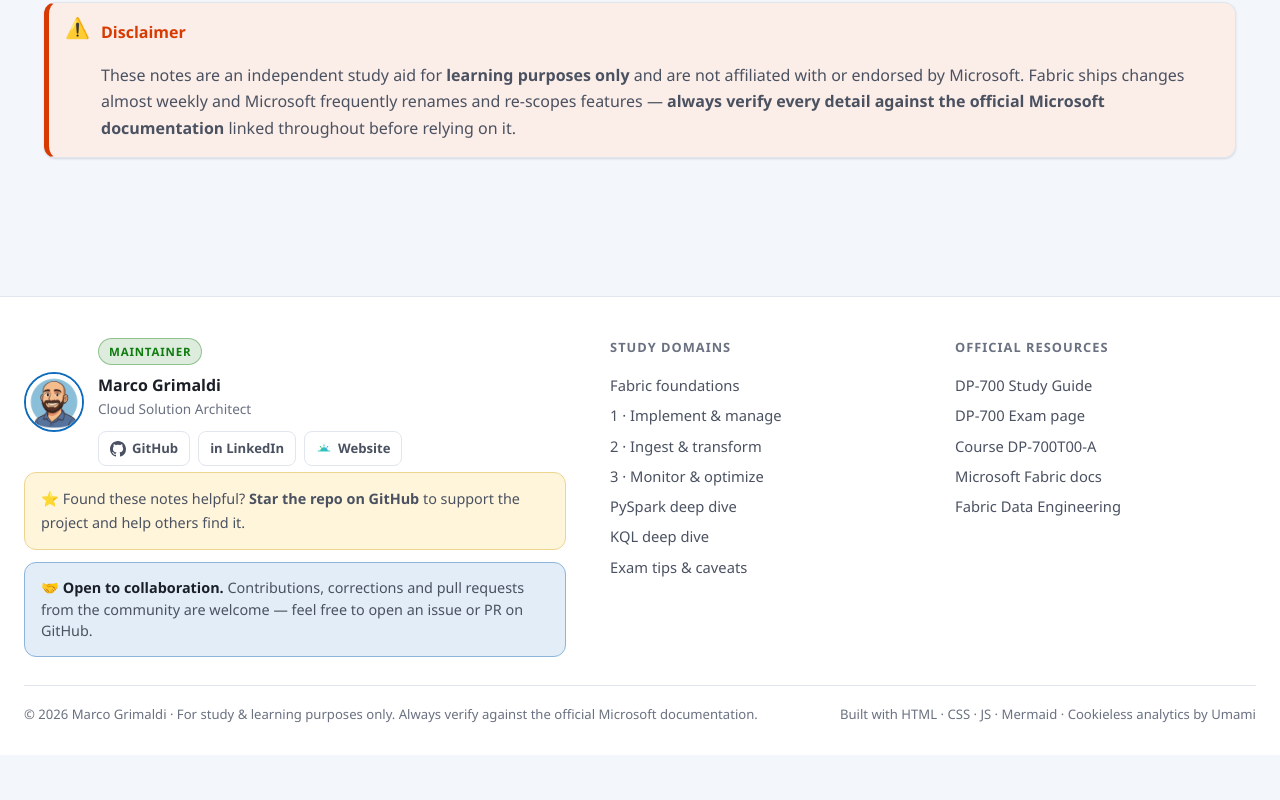
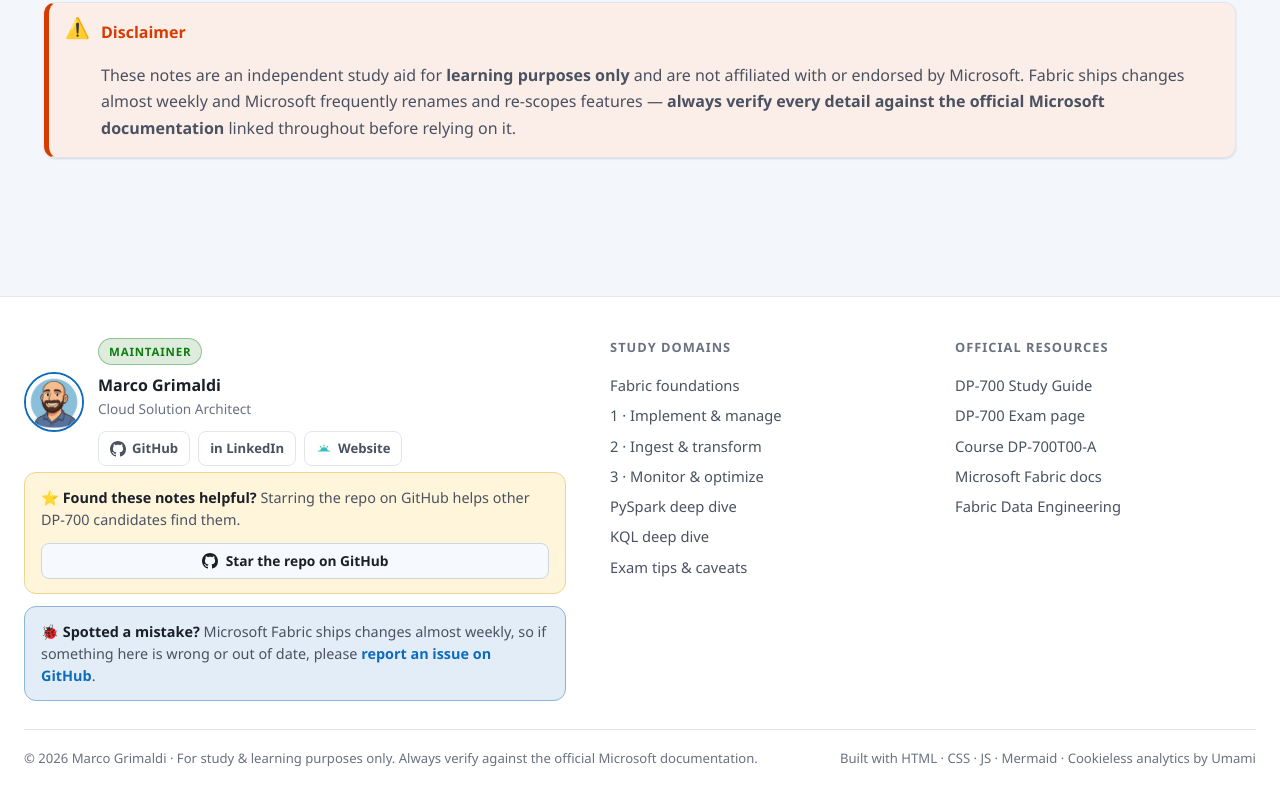
Before and after one commit to marcogrimaldi29/dp-700-study-notes-v2, a plain HTML site: page index.html in a window 1280 px wide. Shown: the part 2749-3549 px from the top of the page. Before the commit the page ends 3504 px from the top, so only its background shows below. Drawn offline with Linux system fonts and the light colour scheme.

Commit message:
Add support and issue CTAs
Refresh the repo callouts to better guide users to report issues and support the project. The README now includes dedicated support and issue-reporting sections, and the site banner adds a GitHub star action with matching styles.

```diff
--- a/assets/css/style.css
+++ b/assets/css/style.css
@@ -347,10 +347,10 @@
   background: color-mix(in srgb, var(--ms-green) 14%, transparent);
   border: 1px solid color-mix(in srgb, var(--ms-green) 38%, transparent);
   padding: 3px 10px; border-radius: 999px; margin-bottom: 7px; }
-.contrib-note { background: color-mix(in srgb, var(--ms-blue) 12%, var(--surface));
+.issue-note { background: color-mix(in srgb, var(--ms-blue) 12%, var(--surface));
   border: 1px solid color-mix(in srgb, var(--ms-blue) 40%, var(--border)); border-radius: var(--radius);
   padding: 14px 16px; margin-top: 12px; font-size: .9rem; color: var(--text-soft); line-height: 1.5; }
-.contrib-note strong { color: var(--text); }
+.issue-note strong { color: var(--text); }
 .footer-inner a { color: var(--text-soft); display: block; padding: 3px 0; font-size: .92rem; }
 .footer-inner a:hover { color: var(--ms-blue); }
 .author-card { display: flex; gap: 14px; align-items: center; }
@@ -365,6 +365,20 @@
 .author-links a img { width: 16px; height: 16px; flex: none; }
 .star-cta { background: color-mix(in srgb, var(--ms-amber) 14%, var(--surface)); border: 1px solid color-mix(in srgb, var(--ms-amber) 40%, var(--border));
   border-radius: var(--radius); padding: 14px 16px; margin-top: 6px; font-size: .9rem; color: var(--text-soft); }
+.star-cta strong { color: var(--text); }
+.star-cta p { margin: 0 0 12px; line-height: 1.5; }
+/* Inline link inside the banner: undo the footer's block-link styling. */
+.issue-note a { display: inline; padding: 0; font-size: inherit; color: var(--ms-blue); font-weight: 600; }
+/* Buttons grow to fill their row, so however they wrap the rows end flush.
+   Same pairing as the support callout on marcogrimaldi29.com. */
+.support-actions { display: flex; flex-wrap: wrap; gap: 8px; }
+.support-actions a { display: inline-flex; flex: 1 1 auto; justify-content: center; align-items: center; gap: 8px;
+  min-height: 36px; padding: 6px 14px; border-radius: var(--radius-sm); border: 1px solid transparent;
+  font-size: .86rem; font-weight: 600; transition: background .15s, border-color .15s, box-shadow .15s, transform .15s; }
+.support-actions a:hover { text-decoration: none; transform: translateY(-1px); }
+.support-actions svg { width: 16px; height: 16px; flex: none; }
+.support-actions .support-star { background: var(--surface-2); border-color: var(--border-strong); color: var(--text); }
+.support-actions .support-star:hover { background: var(--surface-3); border-color: var(--ms-blue); color: var(--text); }
 .footer-bottom { max-width: var(--maxw); margin: 28px auto 0; padding-top: 18px; border-top: 1px solid var(--border);
   font-size: .82rem; color: var(--text-muted); display: flex; justify-content: space-between; flex-wrap: wrap; gap: 10px; }
 
--- a/assets/js/main.js
+++ b/assets/js/main.js
@@ -102,8 +102,13 @@
               "</div>" +
             "</div>" +
           "</div>" +
-          '<div class="star-cta">⭐ Found these notes helpful? <strong>Star the repo on GitHub</strong> to support the project and help others find it.</div>' +
-          '<div class="contrib-note">🤝 <strong>Open to collaboration.</strong> Contributions, corrections and pull requests from the community are welcome — feel free to open an issue or PR on GitHub.</div>' +
+          '<div class="star-cta">' +
+            '<p>⭐ <strong>Found these notes helpful?</strong> Starring the repo on GitHub helps other DP-700 candidates find them.</p>' +
+            '<div class="support-actions">' +
+              '<a class="support-star" href="https://github.com/marcogrimaldi29/dp-700-study-notes-v2" target="_blank" rel="noopener"><svg viewBox="0 0 16 16" width="16" height="16" fill="currentColor" aria-hidden="true"><path d="M8 0C3.58 0 0 3.58 0 8c0 3.54 2.29 6.53 5.47 7.59.4.07.55-.17.55-.38 0-.19-.01-.82-.01-1.49-2.01.37-2.53-.49-2.69-.94-.09-.23-.48-.94-.82-1.13-.28-.15-.68-.52-.01-.53.63-.01 1.08.58 1.23.82.72 1.21 1.87.87 2.33.66.07-.52.28-.87.51-1.07-1.78-.2-3.64-.89-3.64-3.95 0-.87.31-1.59.82-2.15-.08-.2-.36-1.02.08-2.12 0 0 .67-.21 2.2.82.64-.18 1.32-.27 2-.27.68 0 1.36.09 2 .27 1.53-1.04 2.2-.82 2.2-.82.44 1.1.16 1.92.08 2.12.51.56.82 1.27.82 2.15 0 3.07-1.87 3.75-3.65 3.95.29.25.54.73.54 1.48 0 1.07-.01 1.93-.01 2.2 0 .21.15.46.55.38A8.01 8.01 0 0016 8c0-4.42-3.58-8-8-8z"/></svg> Star the repo on GitHub</a>' +
+            '</div>' +
+          '</div>' +
+          '<div class="issue-note">🐞 <strong>Spotted a mistake?</strong> Microsoft Fabric ships changes almost weekly, so if something here is wrong or out of date, please <a href="https://github.com/marcogrimaldi29/dp-700-study-notes-v2/issues" target="_blank" rel="noopener">report an issue on GitHub</a>.</div>' +
         "</div>" +
         '<div class="footer-col">' +
           "<h5>Study Domains</h5>" +
```
Also changed, not shown: 1 other file.
